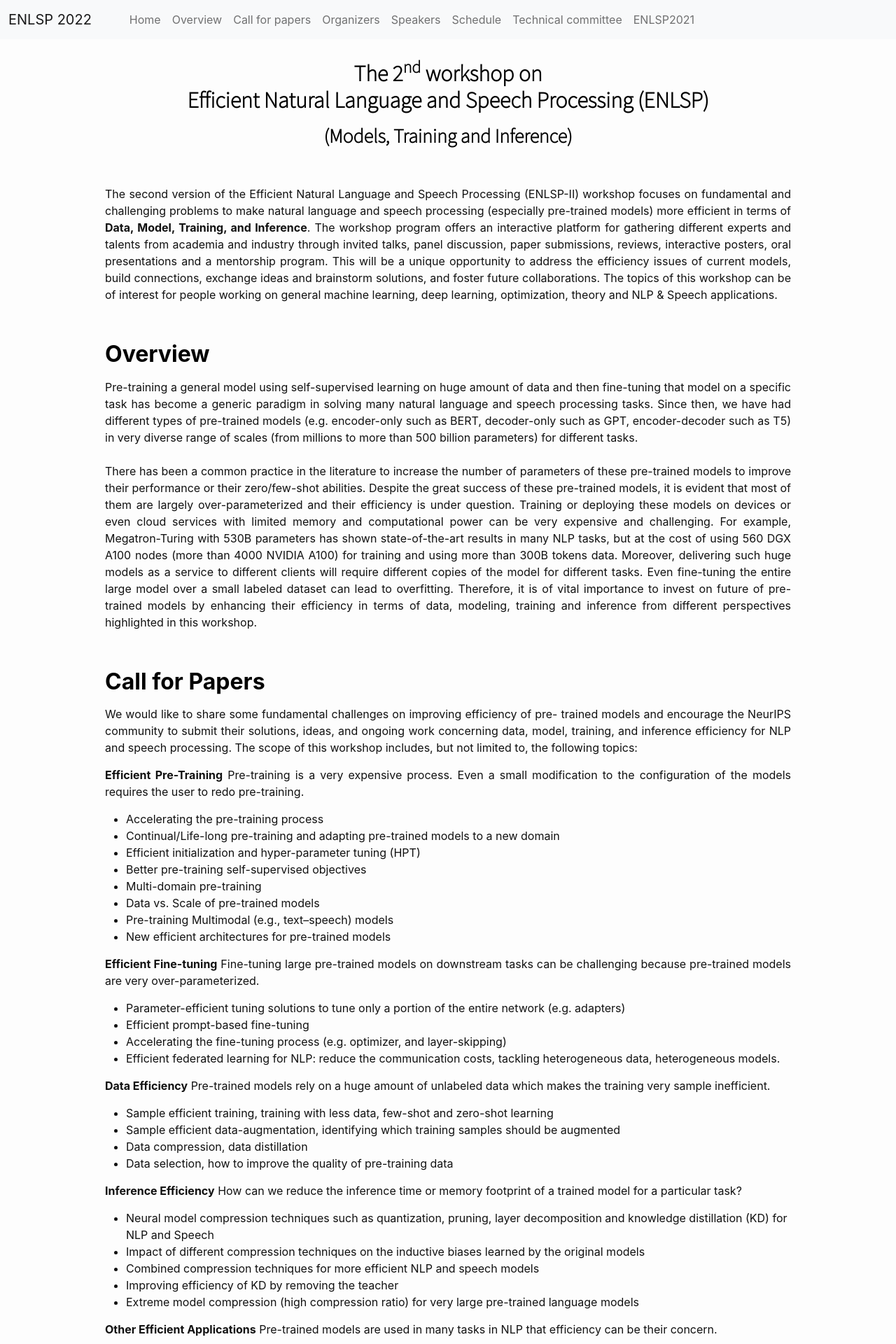
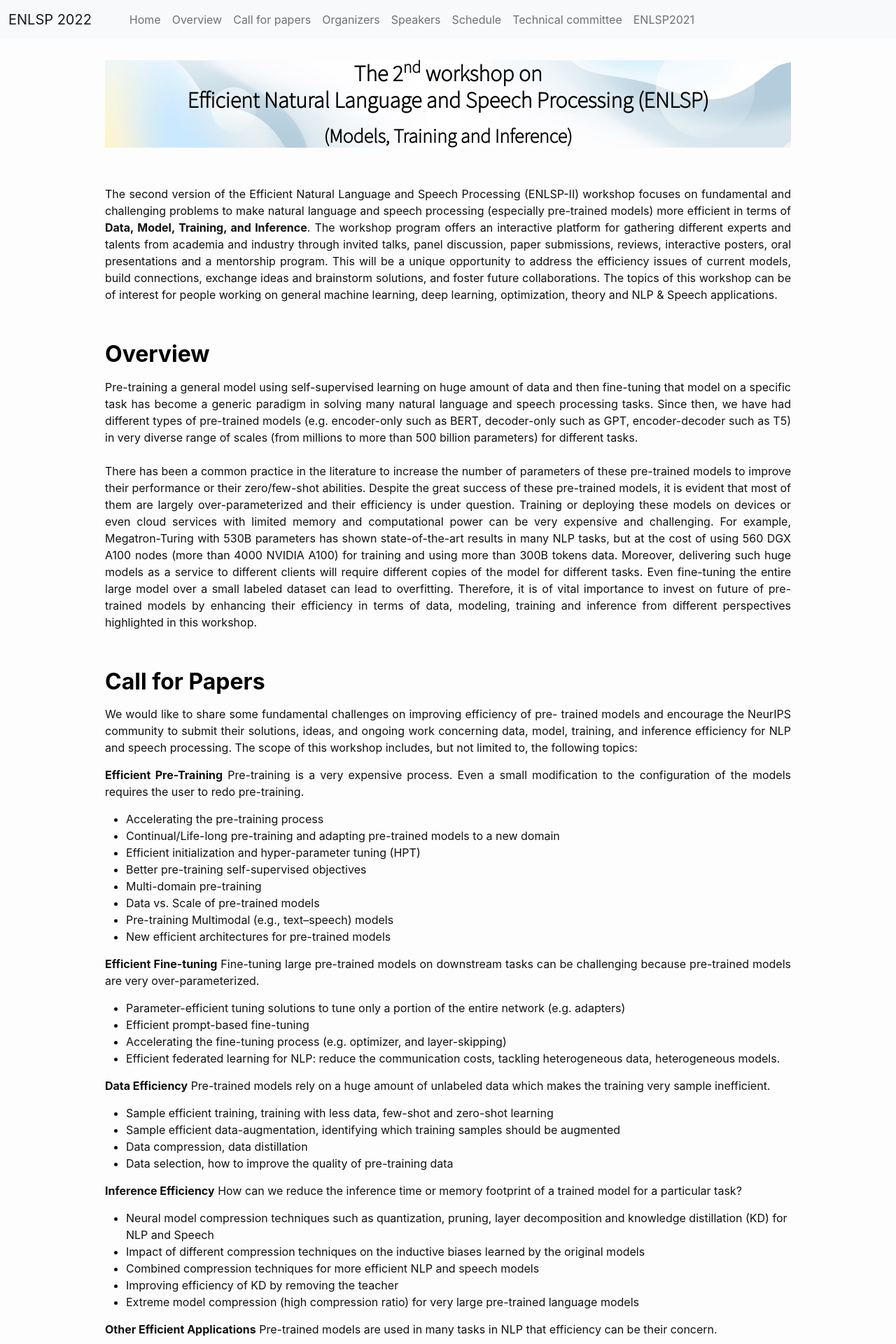
Before and after one commit to neurips2022-enlsp/neurips2022-enlsp.github.io, a Jekyll site: the page built from index.md, in a window 1280 px wide. Shown: the top 1920 px of the page at 70% size. Built offline with Jekyll 4.4.1, drawn with Linux system fonts in a browser that asks for light colours; nearby versions of some CDN libraries.

Commit message:
banner update

```diff
--- a/index.md
+++ b/index.md
@@ -7,7 +7,7 @@
 #
 layout: home
 ---
-<div style="font-family: 'Source Sans Pro', sans-serif;">
+<div style="font-family: 'Source Sans Pro', sans-serif; background: url('/images/banner_no_text.png') no-repeat; background-size: cover; user-select: none;">
 	<center>
 		<h2 class="blackpar_title" >The 2<sup>nd</sup> workshop on<br>Efficient Natural Language and Speech Processing (ENLSP)</h2>
 		<h3 class="blackpar_title">(Models, Training and Inference)</h3>
```
Also changed, not shown: images/banner_no_text.png (added).
